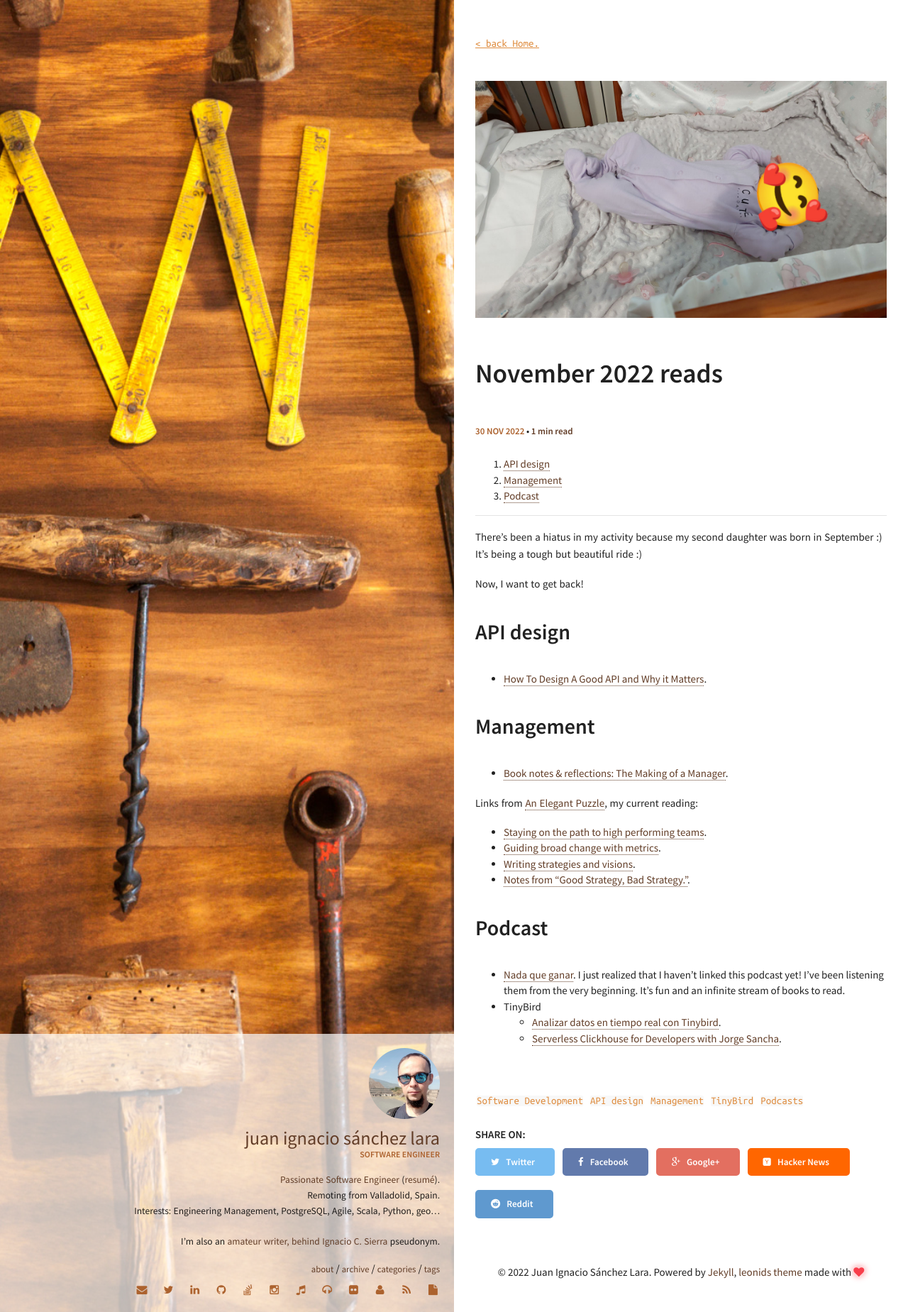
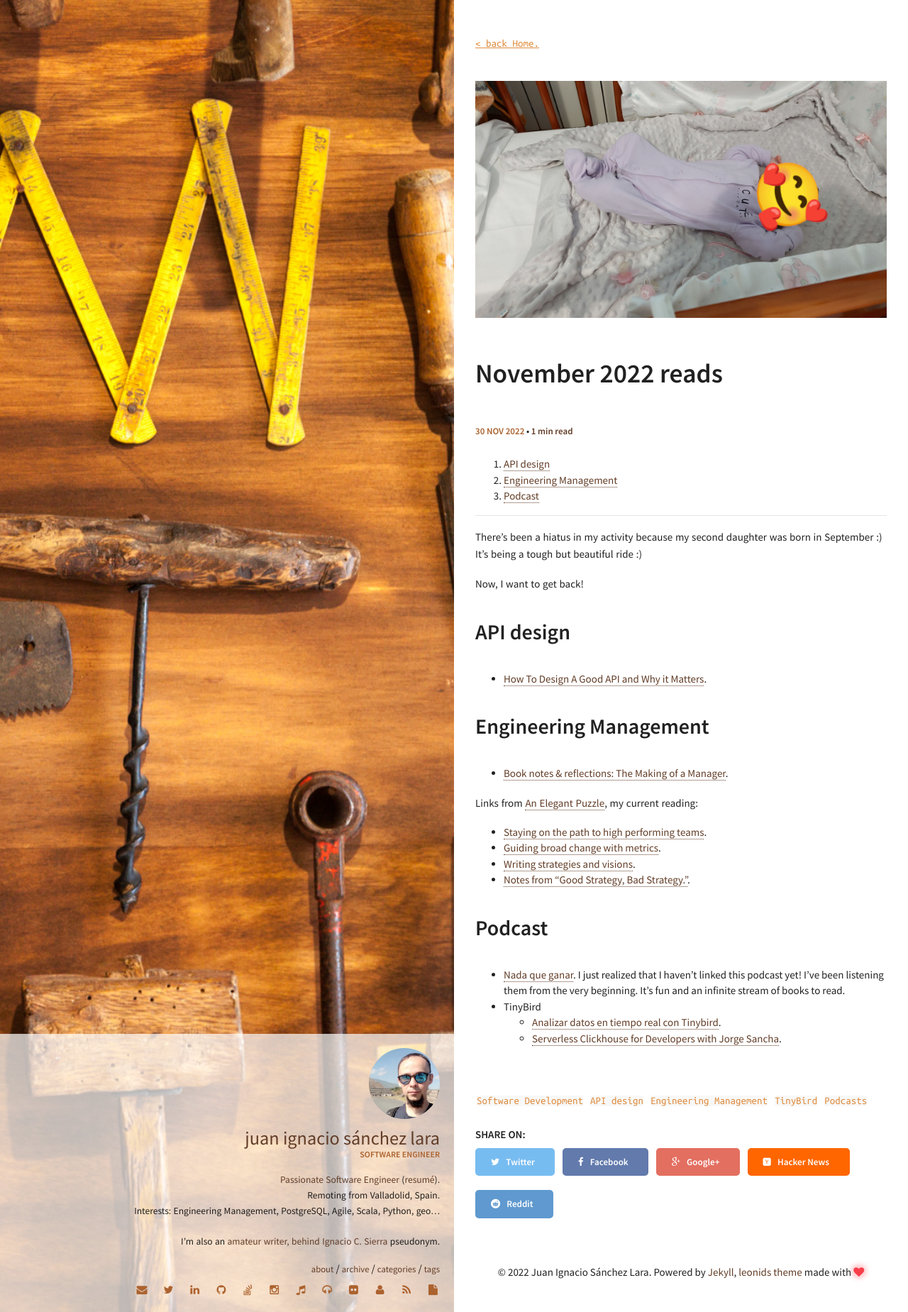
Before and after one commit to juanignaciosl/juanignaciosl.github.io, a Jekyll site: the page built from _posts/2022-11-30-November_2022_reads.markdown, in a window 1280 px wide. Shown: the whole page at 71% size. Built offline with Jekyll 4.4.1, drawn with Linux system fonts in a browser that asks for light colours; comment, search, counter and statistics services are not loaded.

Commit message:
Tag fixes

```diff
--- a/_posts/2021-04-30-April_2021_reads.markdown
+++ b/_posts/2021-04-30-April_2021_reads.markdown
@@ -4,7 +4,7 @@ comments: true
 title: 'April 2021 reads'
 date: 2021-04-30 01:18:57
 categories: ['reads']
-tags: ['Software Development', 'PostgreSQL', 'React', 'AWS', 'Podcast']
+tags: ['Software Development', 'PostgreSQL', 'React', 'AWS', 'Podcasts']
 excerpt: |
     Some interesting content that I read during April 2021. Expect PostgreSQL, React, AWS... In addition, I've begun listening to podcasts, you'll find some of those as well.
 image:
--- a/_posts/2021-09-30-September_2021_reads.markdown
+++ b/_posts/2021-09-30-September_2021_reads.markdown
@@ -4,7 +4,7 @@ comments: true
 title: 'September 2021 reads'
 date: 2021-09-30 01:18:57
 categories: ['reads']
-tags: ['Software Development', 'PostgreSQL', 'Engineering Management', 'mapping', 'Elixir']
+tags: ['Software Development', 'PostgreSQL', 'Engineering Management', 'Mapping', 'Elixir']
 excerpt: |
     Some interesting content that I ingested during September 2021. Expect Engineering Management, Postgres, mapping, Elixir... and miscellaneous stuff.
 image:
--- a/_posts/2021-11-30-November_2021_reads.markdown
+++ b/_posts/2021-11-30-November_2021_reads.markdown
@@ -4,7 +4,7 @@ comments: true
 title: 'November 2021 reads'
 date: 2021-11-30 01:18:57
 categories: ['reads']
-tags: ['Software Development','AWS', 'mapping']
+tags: ['Software Development','AWS', 'Mapping']
 excerpt: |
     Some interesting content that I ingested during November 2021. Expect collaboration software, AWS, mapping...
 image:
--- a/_posts/2022-11-30-November_2022_reads.markdown
+++ b/_posts/2022-11-30-November_2022_reads.markdown
@@ -4,7 +4,7 @@ comments: true
 title: 'November 2022 reads'
 date: 2022-11-30 01:18:57
 categories: ['reads']
-tags: ['Software Development', 'API design', 'Management', 'TinyBird', 'Podcasts']
+tags: ['Software Development', 'API design', 'Engineering Management', 'TinyBird', 'Podcasts']
 excerpt: |
     Some interesting content that I ingested during November 2022.
 image:
@@ -19,7 +19,7 @@ Now, I want to get back!
 
 - [How To Design A Good API and Why it Matters](https://www.youtube.com/watch?v=heh4OeB9A-c).
 
-# Management
+# Engineering Management
 
 - [Book notes & reflections: The Making of a Manager](https://www.scottbrady91.com/leadership/book-notes-making-of-a-manager?utm_source=techleaddigest&utm_medium&utm_campaign=1437).
 
```
